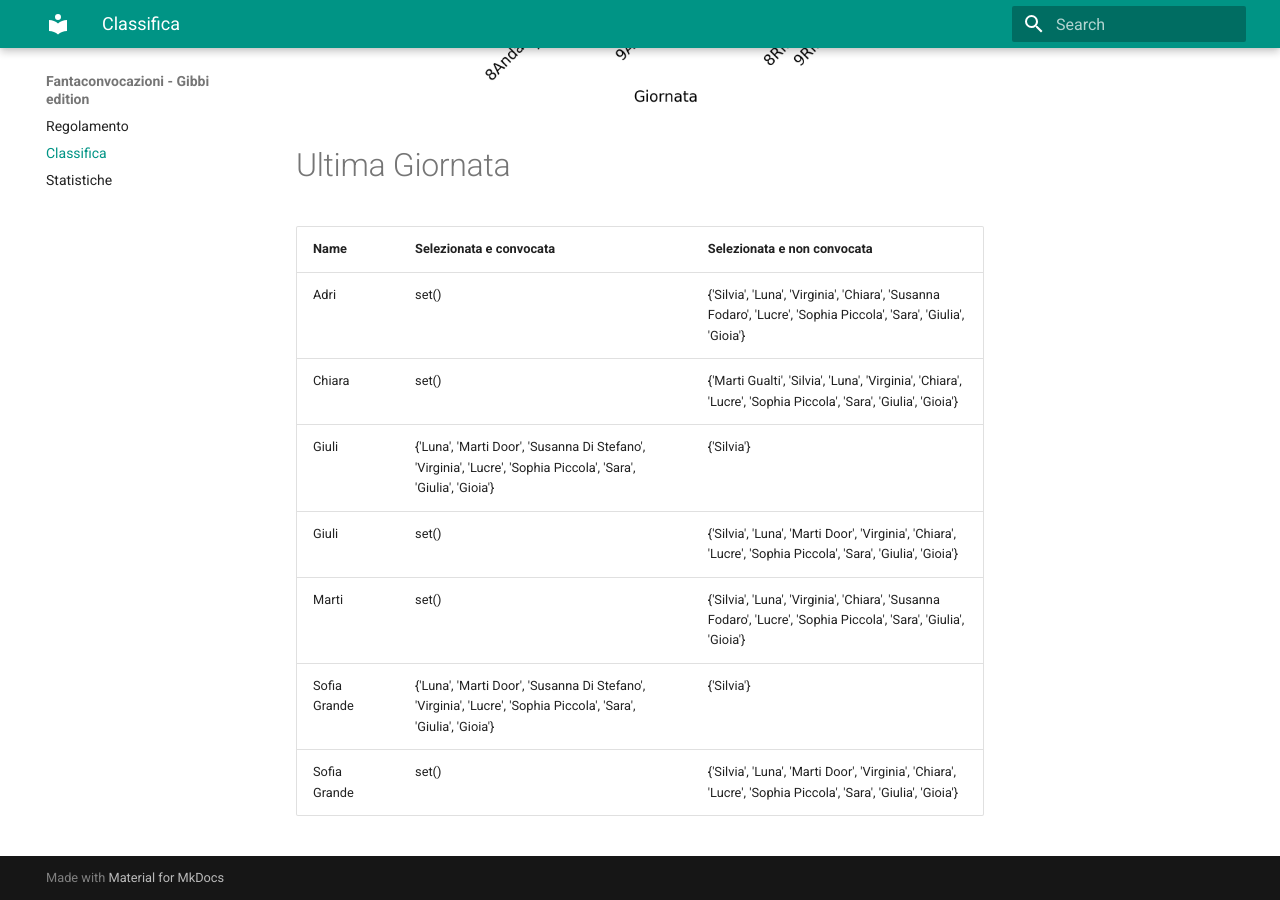
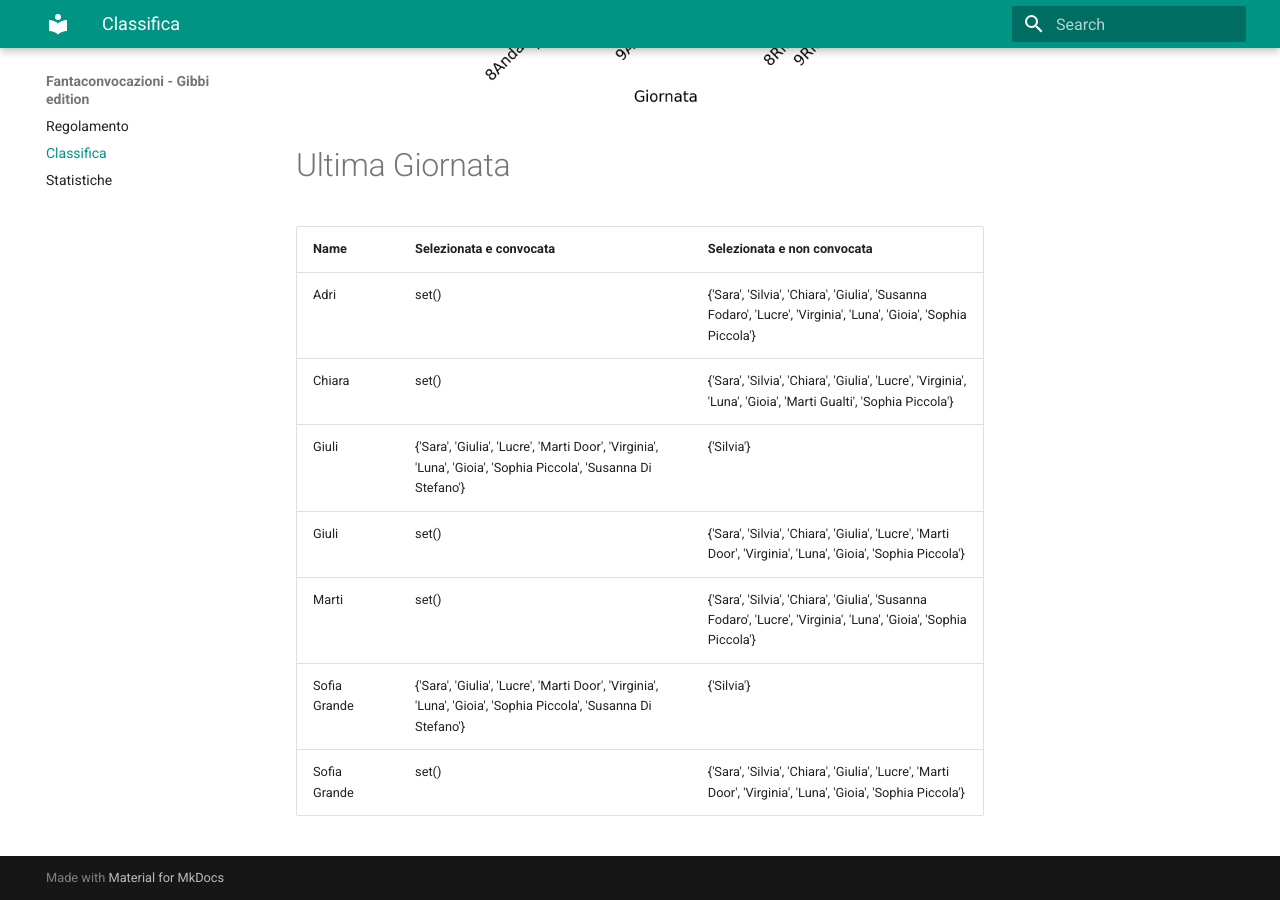
Before and after one commit to martinig94/fantagibbi, an MkDocs documentation site: the page built from docs/Classifica.md, in a window 1280 px wide and 900 px high, scrolled down 1003 px. Built offline with MkDocs 1.6.1 and Material for MkDocs 9.7.7, drawn with Linux system fonts in a browser that asks for light colours.

Commit message:
Auto-update from main.py

```diff
--- a/docs/Classifica.md
+++ b/docs/Classifica.md
@@ -18,11 +18,11 @@
 <!-- START_TABLE CORRECT -->
 | Name         | Selezionata e convocata                                                                                        | Selezionata e non convocata                                                                                      |
 |:-------------|:---------------------------------------------------------------------------------------------------------------|:-----------------------------------------------------------------------------------------------------------------|
-| Adri         | set()                                                                                                          | {'Silvia', 'Luna', 'Virginia', 'Chiara', 'Susanna Fodaro', 'Lucre', 'Sophia Piccola', 'Sara', 'Giulia', 'Gioia'} |
-| Chiara       | set()                                                                                                          | {'Marti Gualti', 'Silvia', 'Luna', 'Virginia', 'Chiara', 'Lucre', 'Sophia Piccola', 'Sara', 'Giulia', 'Gioia'}   |
-| Giuli        | {'Luna', 'Marti Door', 'Susanna Di Stefano', 'Virginia', 'Lucre', 'Sophia Piccola', 'Sara', 'Giulia', 'Gioia'} | {'Silvia'}                                                                                                       |
-| Giuli        | set()                                                                                                          | {'Silvia', 'Luna', 'Marti Door', 'Virginia', 'Chiara', 'Lucre', 'Sophia Piccola', 'Sara', 'Giulia', 'Gioia'}     |
-| Marti        | set()                                                                                                          | {'Silvia', 'Luna', 'Virginia', 'Chiara', 'Susanna Fodaro', 'Lucre', 'Sophia Piccola', 'Sara', 'Giulia', 'Gioia'} |
-| Sofia Grande | {'Luna', 'Marti Door', 'Susanna Di Stefano', 'Virginia', 'Lucre', 'Sophia Piccola', 'Sara', 'Giulia', 'Gioia'} | {'Silvia'}                                                                                                       |
-| Sofia Grande | set()                                                                                                          | {'Silvia', 'Luna', 'Marti Door', 'Virginia', 'Chiara', 'Lucre', 'Sophia Piccola', 'Sara', 'Giulia', 'Gioia'}     |
+| Adri         | set()                                                                                                          | {'Sara', 'Silvia', 'Chiara', 'Giulia', 'Susanna Fodaro', 'Lucre', 'Virginia', 'Luna', 'Gioia', 'Sophia Piccola'} |
+| Chiara       | set()                                                                                                          | {'Sara', 'Silvia', 'Chiara', 'Giulia', 'Lucre', 'Virginia', 'Luna', 'Gioia', 'Marti Gualti', 'Sophia Piccola'}   |
+| Giuli        | {'Sara', 'Giulia', 'Lucre', 'Marti Door', 'Virginia', 'Luna', 'Gioia', 'Sophia Piccola', 'Susanna Di Stefano'} | {'Silvia'}                                                                                                       |
+| Giuli        | set()                                                                                                          | {'Sara', 'Silvia', 'Chiara', 'Giulia', 'Lucre', 'Marti Door', 'Virginia', 'Luna', 'Gioia', 'Sophia Piccola'}     |
+| Marti        | set()                                                                                                          | {'Sara', 'Silvia', 'Chiara', 'Giulia', 'Susanna Fodaro', 'Lucre', 'Virginia', 'Luna', 'Gioia', 'Sophia Piccola'} |
+| Sofia Grande | {'Sara', 'Giulia', 'Lucre', 'Marti Door', 'Virginia', 'Luna', 'Gioia', 'Sophia Piccola', 'Susanna Di Stefano'} | {'Silvia'}                                                                                                       |
+| Sofia Grande | set()                                                                                                          | {'Sara', 'Silvia', 'Chiara', 'Giulia', 'Lucre', 'Marti Door', 'Virginia', 'Luna', 'Gioia', 'Sophia Piccola'}     |
 <!-- END_TABLE CORRECT -->
```
